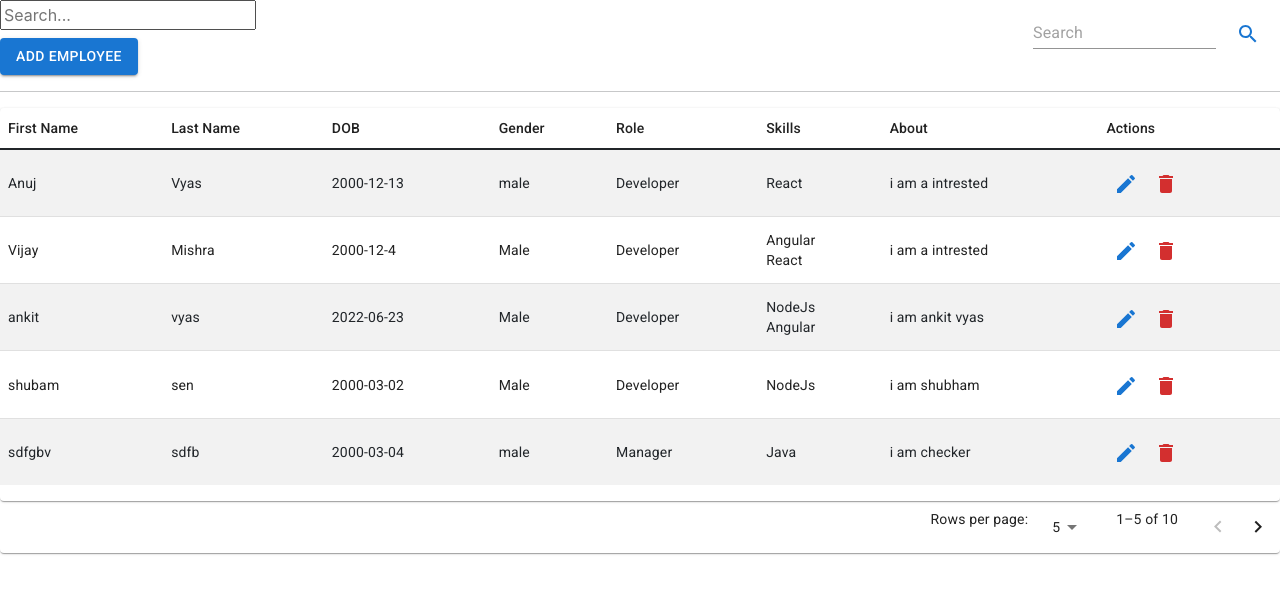
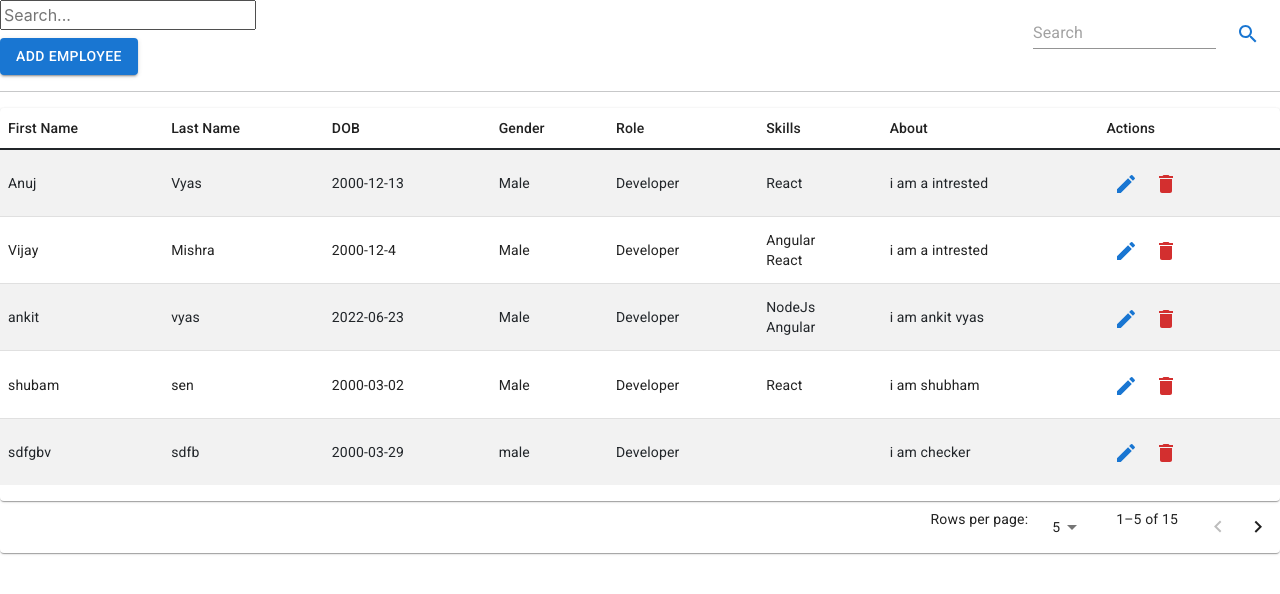
Before and after one commit to anujvyas1002/EmpoyeeProject, a React (Create React App) app in the folder updateEmployeeProject/EmpoyeeProject/: page / in a window 1280 px wide. Shown: the top 594 px of the page. Built offline with nearby package versions, Linux system fonts and the light colour scheme; data requests are answered from the project's data file.

Commit message:
update ui

```diff
--- a/updateEmployeeProject/EmpoyeeProject/db.json
+++ b/updateEmployeeProject/EmpoyeeProject/db.json
@@ -46,7 +46,7 @@
       "lastName": "Vyas",
       "dob": "2000-12-13",
       "employee_about": "i am a intrested ",
-      "gender": "male",
+      "gender": "Male",
       "role": {
         "role": "Developer"
       },
@@ -106,7 +106,7 @@
       },
       "skills": [
         {
-          "skill": "NodeJs"
+          "skill": "React"
         }
       ]
     },
@@ -114,17 +114,13 @@
       "id": 1655189028246,
       "firstName": "sdfgbv",
       "lastName": "sdfb",
-      "dob": "2000-03-04",
+      "dob": "2000-03-29",
       "employee_about": "i am checker",
       "gender": "male",
       "role": {
-        "role": "Manager"
+        "role": "Developer"
       },
-      "skills": [
-        {
-          "skill": "Java"
-        }
-      ]
+      "skills": []
     },
     {
       "id": 1655378682500,
@@ -234,6 +230,94 @@
           "skill": "React"
         }
       ]
+    },
+    {
+      "id": 1655626926929,
+      "firstName": "anujbh",
+      "lastName": "vyas",
+      "dob": "19/06/2022",
+      "employee_about": "xyz",
+      "gender": "Male",
+      "role": {
+        "role": "Developer"
+      },
+      "skills": [
+        {
+          "id": 1,
+          "skill": "Java"
+        },
+        {
+          "id": 3,
+          "skill": "React"
+        }
+      ]
+    },
+    {
+      "id": 1655626972374,
+      "firstName": "sedrty",
+      "lastName": "sefgh",
+      "dob": "13/12/2000",
+      "employee_about": "vbndfg",
+      "gender": "Male",
+      "role": {
+        "role": "Tester"
+      },
+      "skills": [
+        {
+          "id": 1,
+          "skill": "Java"
+        }
+      ]
+    },
+    {
+      "id": 1655627091832,
+      "firstName": "sdfgh",
+      "lastName": "sdfghj",
+      "dob": "19/06/2022",
+      "employee_about": "kjhgf",
+      "gender": "Male",
+      "role": {
+        "role": "Manager"
+      },
+      "skills": [
+        {
+          "id": 5,
+          "skill": "Android"
+        }
+      ]
+    },
+    {
+      "id": 1655627436486,
+      "firstName": "jkytgd",
+      "lastName": "khjgcf",
+      "dob": "19/06/2022",
+      "employee_about": "jkhgfd",
+      "gender": "Male",
+      "role": {
+        "role": "Manager"
+      },
+      "skills": [
+        {
+          "id": 2,
+          "skill": "NodeJs"
+        }
+      ]
+    },
+    {
+      "id": 1655635070777,
+      "firstName": "hjgfd",
+      "lastName": "kjhgf",
+      "dob": "2022-06-01",
+      "employee_about": ",jyhtr",
+      "gender": "male",
+      "role": {
+        "role": "Tester"
+      },
+      "skills": [
+        {
+          "skill": "Java"
+        }
+      ]
     }
   ]
 }
--- a/updateEmployeeProject/EmpoyeeProject/src/components/AddEmployee.js
+++ b/updateEmployeeProject/EmpoyeeProject/src/components/AddEmployee.js
@@ -18,6 +18,8 @@ const AddEmployee = (props) => {
   } = useForm({
     mode: "onTouched"
   });
+
+  const [value, setValue] = useState(new Date());
 
   const [show, setShow] = useState(false);
   const [skills, setSkills] = useState([]);
@@ -114,7 +116,6 @@ const AddEmployee = (props) => {
 
   return (
     <div>
-
       <Button
         className="mt-2"
         variant="contained"
@@ -124,12 +125,11 @@ const AddEmployee = (props) => {
         Add Employee
       </Button>
 
-        <Modal show={show} onHide={handleClose} >
+      <Modal show={show} onHide={handleClose}>
         <Modal.Header closeButton>
           <Modal.Title>Create New Empoyee</Modal.Title>
         </Modal.Header>
-          <Modal.Body className="overflow-auto p-2"  style={{height: "500px"}} >
-
+        <Modal.Body className="overflow-auto p-2" style={{ height: "500px" }}>
           <form onSubmit={handleSubmit(onSubmit)}>
             <div className="form-group">
               <label htmlFor="firstName">First Name</label>
@@ -242,21 +242,24 @@ const AddEmployee = (props) => {
                 /> */}
 
               <LocalizationProvider dateAdapter={AdapterDateFns}>
-                  <Stack>
               <label htmlFor="dob">Date of Birth</label>
+
+                <Stack spacing={3}>
                      <DesktopDatePicker
-                      // label="Date of Birth"
+                    // label="For desktop"
                     inputFormat="dd/MM/yyyy"
+                    value={value}
                     className="form-control"
                     {...register("dob", { required: "DOB is Required" })}
                     maxDate={new Date()}
+                    onChange={(newValue) => {
+                      setValue(newValue);
+                    }}
                     renderInput={(params) => <TextField {...params} />}
                   />
                 </Stack>
               </LocalizationProvider>
-                {/* {errors.dob && (
-                        <div className="text-danger">{errors.dob.message} </div>
-                          )} */}
+
               {errors.dob && <span> {errors.dob.message}</span>}
             </div>
 
@@ -323,9 +326,7 @@ const AddEmployee = (props) => {
 
               {selectedSkills.length < 1 &&
                 errors.skills?.type === "required" && (
-                    <div className="text-danger">
-                      Enter your Minimum 1 Skills
-                    </div>
+                  <div className="text-danger">Enter your Minimum 1 Skills</div>
                 )}
             </div>
 
@@ -346,11 +347,9 @@ const AddEmployee = (props) => {
               Close
             </Button>
           </form>
-
         </Modal.Body>
       </Modal>
     </div>
-
   );
 };
 
--- a/updateEmployeeProject/EmpoyeeProject/src/components/UpdateEmployee.js
+++ b/updateEmployeeProject/EmpoyeeProject/src/components/UpdateEmployee.js
@@ -48,7 +48,7 @@ const UpdateEmployee = (props) => {
     setValue("role", props.employee.role.role);
     setValue("gender", props.employee.gender);
     setValue("employee_about", props.employee.employee_about);
-    setValue("skill", props.employee.skills[0].skill);
+    setValue("skill", props.employee.skills.skill);
     setShow(true);
     skillsData();
     rolesData();
--- a/updateEmployeeProject/EmpoyeeProject/src/index.js
+++ b/updateEmployeeProject/EmpoyeeProject/src/index.js
@@ -9,7 +9,7 @@ const root = ReactDOM.createRoot(document.getElementById("root"));
 root.render(
   <React.StrictMode>
     <EmployeeTable/>
-    {/* <DatePiker/> */}
+   {/* <DatePiker/> */}
   </React.StrictMode>
 );
 
```
Also changed, not shown: updateEmployeeProject/EmpoyeeProject/src/components/DatePiker.js (added, +52 -0 lines). Lines whose indentation alone changed are shown as unchanged.
